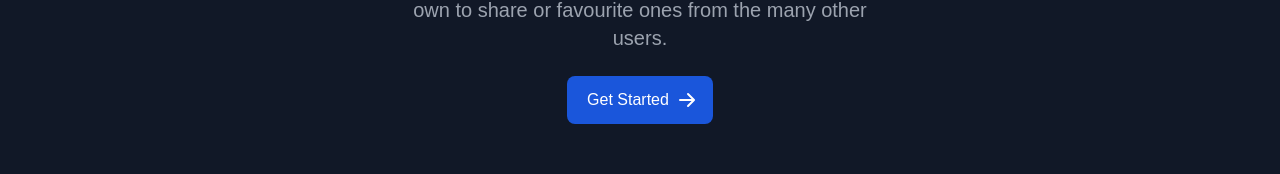
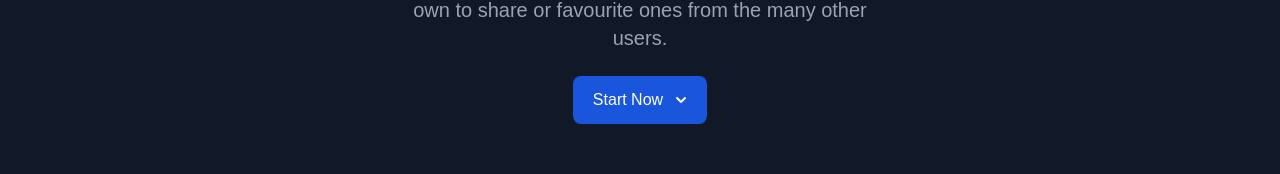
Before and after one commit to aldojack/Honours-Project, a React (Vite) app in the folder react/: page / in a window 1280 px wide. Shown: the part 316-490 px from the top of the page. Built offline with nearby package versions, Linux system fonts and the light colour scheme; the HTML template or start-up script is replaced by a standard one.

Commit message:
Styled arrow on hero button

```diff
--- a/react/src/components/Hero.jsx
+++ b/react/src/components/Hero.jsx
@@ -6,8 +6,8 @@
         <h1 className="mb-4 text-4xl font-extrabold tracking-tight leading-none text-gray-900 md:text-5xl lg:text-6xl dark:text-white">The one stop shop to store recipes!</h1>
         <p className="mb-6 text-lg font-normal text-gray-500 lg:text-xl sm:px-16 xl:px-48 dark:text-gray-400">Here at Recipe Manager we focus on showing some of the very best recipes and allow you to add your own to share or favourite ones from the many other users.</p>
         <a href="#" className="inline-flex justify-center items-center py-3 px-5 text-base font-medium text-center text-white bg-blue-700 rounded-lg hover:bg-blue-800 focus:ring-4 focus:ring-blue-300 dark:focus:ring-blue-900">
-            Get Started
-            <svg className="ml-2 -mr-1 w-5 h-5" fill="currentColor" viewBox="0 0 20 20" xmlns="http://www.w3.org/2000/svg"><path fillRule="evenodd" d="M10.293 3.293a1 1 0 011.414 0l6 6a1 1 0 010 1.414l-6 6a1 1 0 01-1.414-1.414L14.586 11H3a1 1 0 110-2h11.586l-4.293-4.293a1 1 0 010-1.414z" clipRule="evenodd"></path></svg>
+            Start Now
+            <svg className="ml-2 -mr-1 w-5 h-5" fill="currentColor" viewBox="0 0 20 20" xmlns="http://www.w3.org/2000/svg"><path fillRule="evenodd" d="M5.293 7.293a1 1 0 011.414 0L10 10.586l3.293-3.293a1 1 0 111.414 1.414l-4 4a1 1 0 01-1.414 0l-4-4a1 1 0 010-1.414z" clipRule="evenodd"></path></svg>
         </a>
 
   </section>
```
